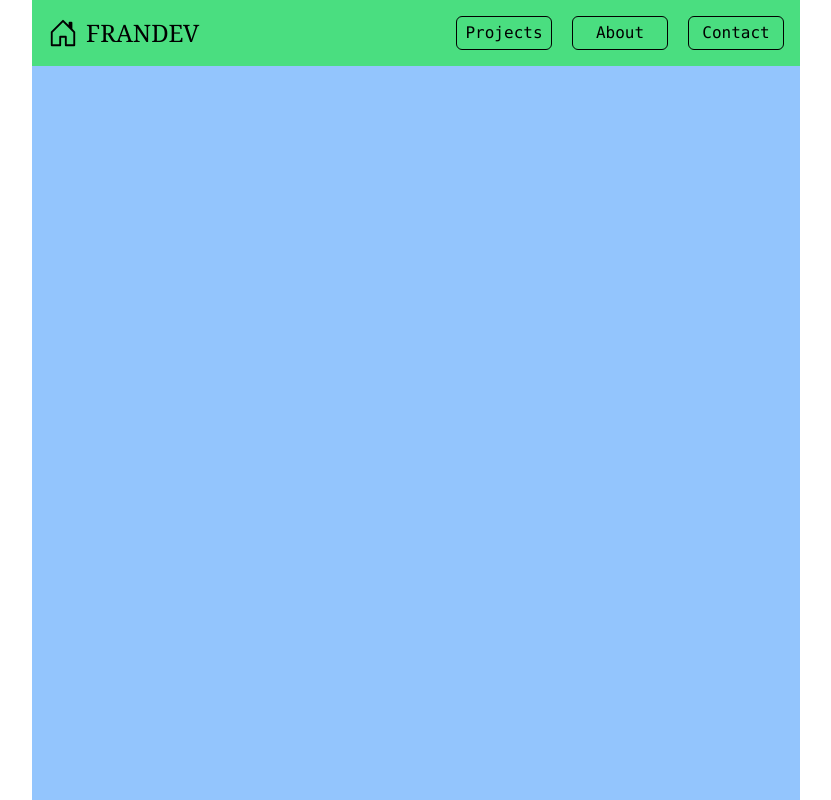
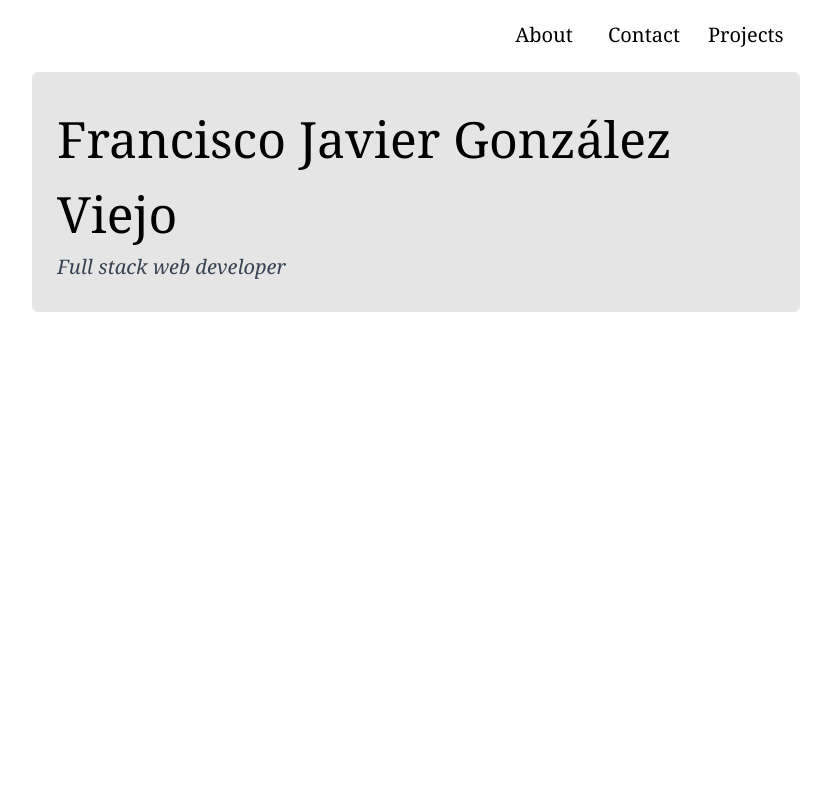
Before and after one commit to FranN244/portfolio, a React (Vite) app in the folder react-app/: page / in a window 1280 px wide. Shown: the whole page, without its empty margins (224-1055 px from the left). Built offline with nearby package versions, Linux system fonts and the light colour scheme.

Commit message:
feat | Name title and nav menu

```diff
--- /dev/null
+++ b/react-app/src/components/Header.jsx
@@ -0,0 +1,10 @@
+import { Title } from "./Title"
+
+export function Header(){
+
+    return (
+        <header className="p-6 h-[30%] flex items-center border lg:rounded-md backdrop-blur-lg bg-black/10">
+            <Title name={"Francisco Javier González Viejo"} surname={"Full stack web developer"}></Title>
+        </header>
+    )
+}
--- a/react-app/src/components/Nav.jsx
+++ b/react-app/src/components/Nav.jsx
@@ -5,15 +5,11 @@ export function Nav(){
 
     return (
 
-        <nav className="bg-green-400 p-4 justify-between h-content space-y-2 md:space-y-0 md:flex">
-            <a href="/" className="flex items-center hover:text-blue-400 ease-in-out transition space-x-2">
-                <HomeIcon h="30" w="30"></HomeIcon>
-                <span className="text-2xl font-serif">FRANDEV</span>
-            </a>
-            <ul id="nav-list" className="flex space-x-5 items-center font-mono justify-center md:justify-normal">
-                <NavButton>Projects</NavButton>
+        <nav className=" p-4 h-content space-y-2 justify-center md:justify-end flex">
+            <ul id="nav-list" className="flex space-x-5 items-center font-mono">
                 <NavButton>About</NavButton>
                 <NavButton>Contact</NavButton>
+                <NavButton>Projects</NavButton>
             </ul>
         </nav>
 
--- a/react-app/src/components/NavButton.jsx
+++ b/react-app/src/components/NavButton.jsx
@@ -5,7 +5,7 @@ export function NavButton({children}) {
     return (
 
         <li>
-            <button className="p-1 border border-black rounded-md w-24 hover:text-blue-400 hover:border-blue-400 ease-in-out transition hover:scale-110">{children}</button>
+            <button className="p-1 border-b-2 md:text-[20px] border-white w-20 hover:border-black ease-in-out transition duration-150 font-serif">{children}</button>
         </li>
 
     )
--- /dev/null
+++ b/react-app/src/components/Title.jsx
@@ -0,0 +1,11 @@
+export function Title({name,surname}){
+
+    return (
+
+        <div className="font-serif">
+            <h1 className="md:text-[50px] text-[35px]">{name}</h1>
+            <p className="md:text-[20px] text-[15px] italic text-gray-700">{surname}</p>
+        </div>
+    )
+
+}
--- a/react-app/src/layout/App.jsx
+++ b/react-app/src/layout/App.jsx
@@ -1,13 +1,15 @@
 // TODO: Crear nav , footer , main
 import './App.css'
 import { Nav } from "../components/Nav"
+import { Header } from '../components/Header'
 
 function App() {
 
   return (
     // * PÁGINA PRINCIPAL DEL LAYOUT
-    <div className='h-full  w-full xl:w-[60%] bg-blue-300'>
+    <div className='h-full  w-full xl:w-[60%]'>
       <Nav></Nav>
+      <Header></Header>
     </div>
   )
 }
```
